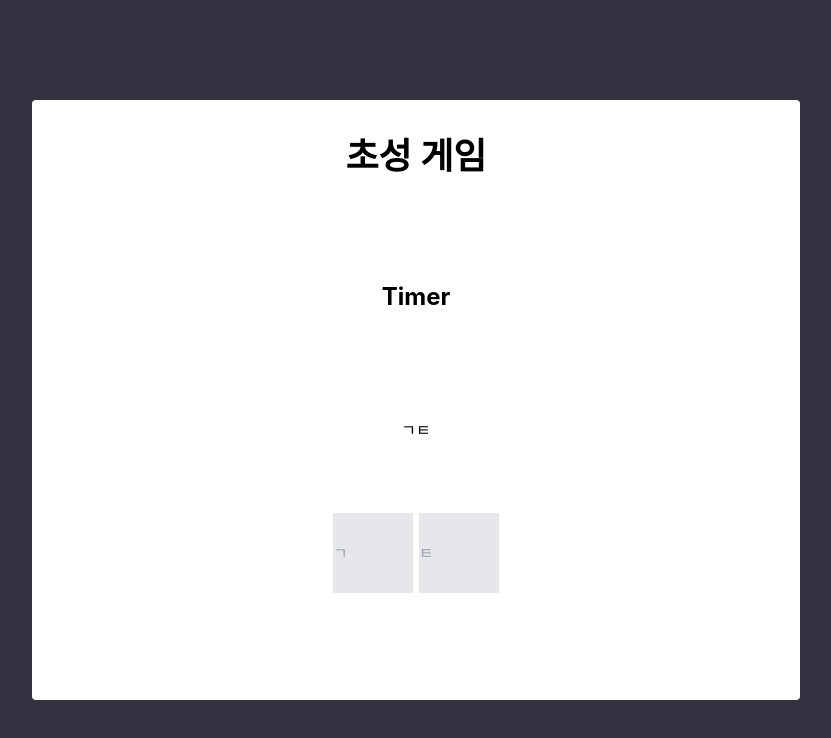
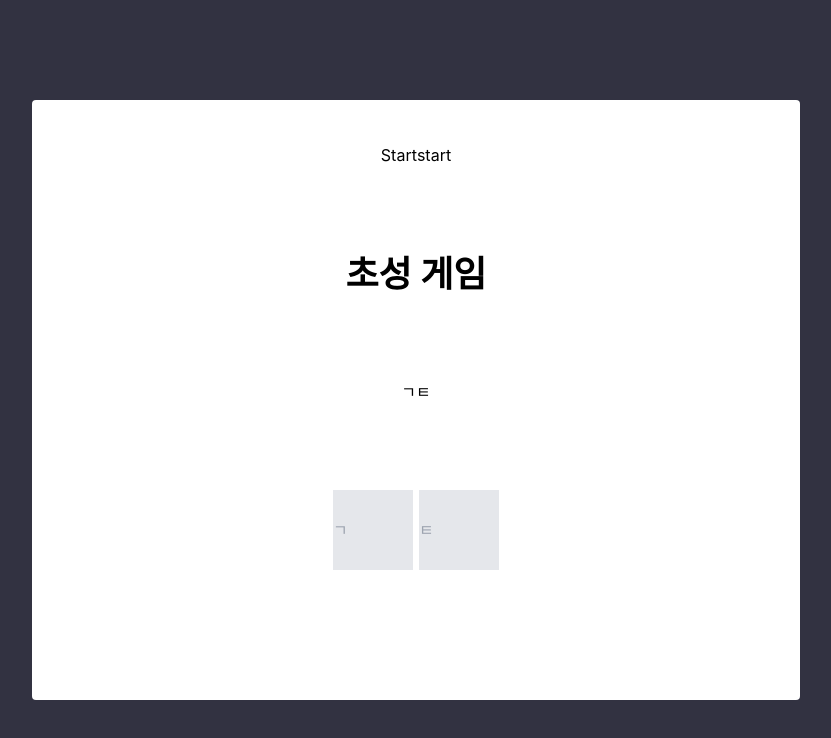
Before and after one commit to zz1qwop/ts-mini-game, a React (Create React App) app: page / in a window 1280 px wide. Shown: the top 738 px of the page, without its empty margins (224-1055 px from the left). Built offline with nearby package versions, Linux system fonts and the light colour scheme.

Commit message:
Feat: 타이머 기능 - 단어 하나 작성 시 매번 8초 타이머 생성

```diff
--- a/src/App.tsx
+++ b/src/App.tsx
@@ -1,17 +1,25 @@
 import React, { useState } from 'react';
 import './App.css';
-import Timer from './Components/Timer';
 import Form from './Components/Form';
 import WordList from './Components/WordList';
+import Timer from './Components/Timer';
+import Start from './Components/Start';
+import End from './Components/End';
+
+type Mode = 'start' | 'game' | 'end';
 
 function App() {
+  const [count, setCount] = useState<number>(0);
+  const [flag, setFlag] = useState<Mode>('start');
   const [wordList, setWordList] = useState<string[]>([]);
   return (
     <div className="bg-white w-3/5 h-3/4 rounded flex flex-col justify-around items-center">
+      {flag === 'start' && <Start handleFlag={setFlag} />}
       <div className="font-bold text-4xl">초성 게임</div>
-      <Timer />
-      <Form handleWordList={setWordList} />
+      {flag === 'game' && <Timer count={count} handleFlag={setFlag} />}
+      <Form handleWordList={setWordList} handleCount={setCount} />
       <WordList wordList={wordList} handleWordList={setWordList} />
+      {flag === 'end' && <End />}
     </div>
   );
 }
--- /dev/null
+++ b/src/Components/End.tsx
@@ -0,0 +1,7 @@
+import React from 'react';
+
+function End() {
+  return <div>End</div>;
+}
+
+export default End;
--- a/src/Components/Form.tsx
+++ b/src/Components/Form.tsx
@@ -24,9 +24,10 @@ const initial = [
 
 type FormProps = {
   handleWordList: React.Dispatch<React.SetStateAction<string[]>>;
+  handleCount: React.Dispatch<React.SetStateAction<number>>;
 };
 
-function Form({ handleWordList }: FormProps) {
+function Form({ handleWordList, handleCount }: FormProps) {
   const [word, setWord] = useState<string[]>([
     initial[Math.floor(Math.random() * initial.length)],
     initial[Math.floor(Math.random() * initial.length)],
@@ -59,12 +60,10 @@ function Form({ handleWordList }: FormProps) {
     const first = Math.trunc((userWord[0].charCodeAt(0) - ga) / 588);
     const second = Math.trunc((userWord[1].charCodeAt(0) - ga) / 588);
 
-    console.log(first, second);
     if (initial[first] === word[0] && initial[second] === word[1]) {
-      // wordlist에 단어 추가
       handleWordList((prev) => [...prev, userWord.join('')]);
-
       setUserword(['', '']);
+      handleCount((prev) => prev + 1);
     }
   };
   const handleEnter = (e: React.KeyboardEvent<HTMLInputElement>) => {
--- /dev/null
+++ b/src/Components/Start.tsx
@@ -0,0 +1,24 @@
+import React from 'react';
+
+type Mode = 'start' | 'game' | 'end';
+
+type StartProps = {
+  handleFlag: React.Dispatch<React.SetStateAction<Mode>>;
+};
+
+function Start({ handleFlag }: StartProps) {
+  return (
+    <div>
+      Start
+      <button
+        onClick={(e) => {
+          handleFlag('game');
+        }}
+      >
+        start
+      </button>
+    </div>
+  );
+}
+
+export default Start;
--- a/src/Components/Timer.tsx
+++ b/src/Components/Timer.tsx
@@ -1,9 +1,38 @@
-import React from 'react';
+import React, { useEffect, useState } from 'react';
 
-function Timer() {
+type Mode = 'start' | 'game' | 'end';
+
+type TimerProps = {
+  count: number;
+  handleFlag: React.Dispatch<React.SetStateAction<Mode>>;
+};
+
+function Timer({ count, handleFlag }: TimerProps) {
+  const [time, setTime] = useState<number>(8);
+
+  useEffect(() => {
+    const timerId = setInterval(() => {
+      setTime((prev) => prev - 1);
+    }, 1000);
+
+    if (time <= 0) {
+      clearInterval(timerId);
+
+      handleFlag('end');
+    }
+
+    return () => {
+      clearInterval(timerId);
+    };
+  }, [time, handleFlag]);
+
+  useEffect(() => {
+    setTime(8);
+  }, [count]);
+
   return (
     <div className="h-1/6 flex justify-center items-center">
-      <p className="font-bold text-2xl">Timer</p>
+      <p className="font-bold text-2xl">{time}</p>
     </div>
   );
 }
```
